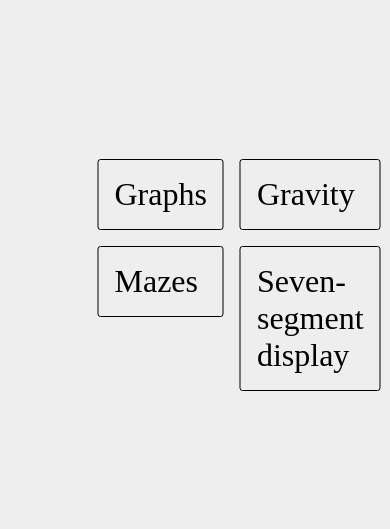
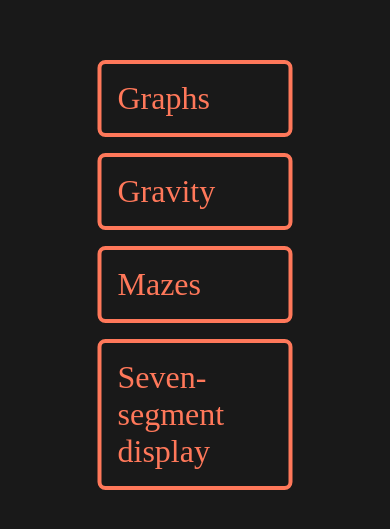
Before and after one commit to hagward/canvas-experiments, a website: page src/index.html in a window 390 px wide. Shown: the part 147-676 px from the top of the page. Drawn offline with Linux system fonts and the light colour scheme.

Commit message:
Update nav page

```diff
--- a/src/index.html
+++ b/src/index.html
@@ -6,8 +6,8 @@
     <title>Canvas Experiments</title>
     <style>
       :root {
-        --bg-clr: #eee;
-        --link-clr: #000;
+        --bg-clr: #191919;
+        --link-clr: #FF785A;
       }
 
       body {
@@ -19,9 +19,7 @@
         position: absolute;
         top: 50%;
         left: 50%;
-        width: 50%;
         transform: translate(-50%, -50%);
-        max-width: 800px;
       }
 
       ul {
@@ -32,14 +30,21 @@
         padding: 0;
       }
 
+      @media (max-width: 700px) {
+        ul {
+          display: flex;
+          flex-direction: column;
+        }
+      }
+
       a {
         display: block;
         color: var(--link-clr);
         text-decoration: none;
         padding: 1rem;
-        border-radius: 3px;
-        transition: all 50ms;
-        border: 1px solid var(--link-clr);
+        border-radius: .5rem;
+        transition: all 250ms;
+        border: .25rem solid var(--link-clr);
       }
 
       a:hover {
```
